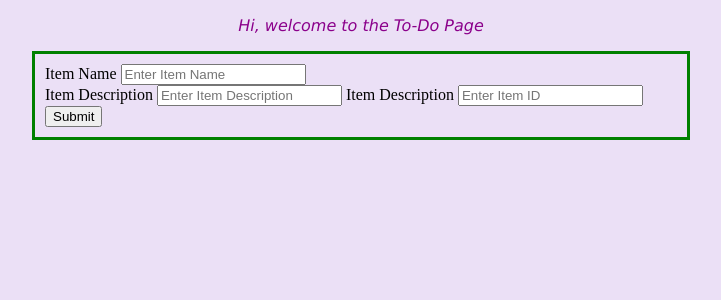
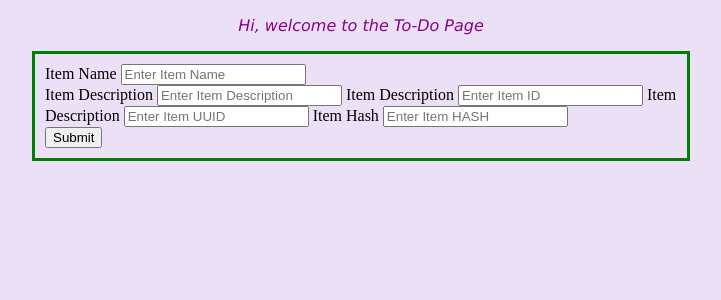
Before and after one commit to Payal1899/New-Repository, a Flask app: template Flasks/Frontend/templates/index2.html in a window 1280 px wide. Shown: the top 300 px of the page, without its empty margins (279-1000 px from the left). Run offline with Flask 3, Linux system fonts and the light colour scheme; the template is opened without the code that fills it, so the values that code supplies are empty.

Commit message:
Recommit after resetting to Item ID state

```diff
--- a/Flasks/Frontend/templates/index2.html
+++ b/Flasks/Frontend/templates/index2.html
@@ -24,6 +24,13 @@
 
         <label for="Item_ID">Item Description</label>
         <input type="number" name="Item_ID" id="ID" placeholder="Enter Item ID" required>
+
+        <label for="Item_UUID">Item Description</label>
+        <input type="number" name="Item_UUID" id="UUID" placeholder="Enter Item UUID" required>
+
+        <label for="Item_HASH">Item Hash</label>
+        <input type="number" name="Item_HASH" id="HASH" placeholder="Enter Item HASH" required>
+
 
         <br>
         <input type="submit" value="Submit">
```
